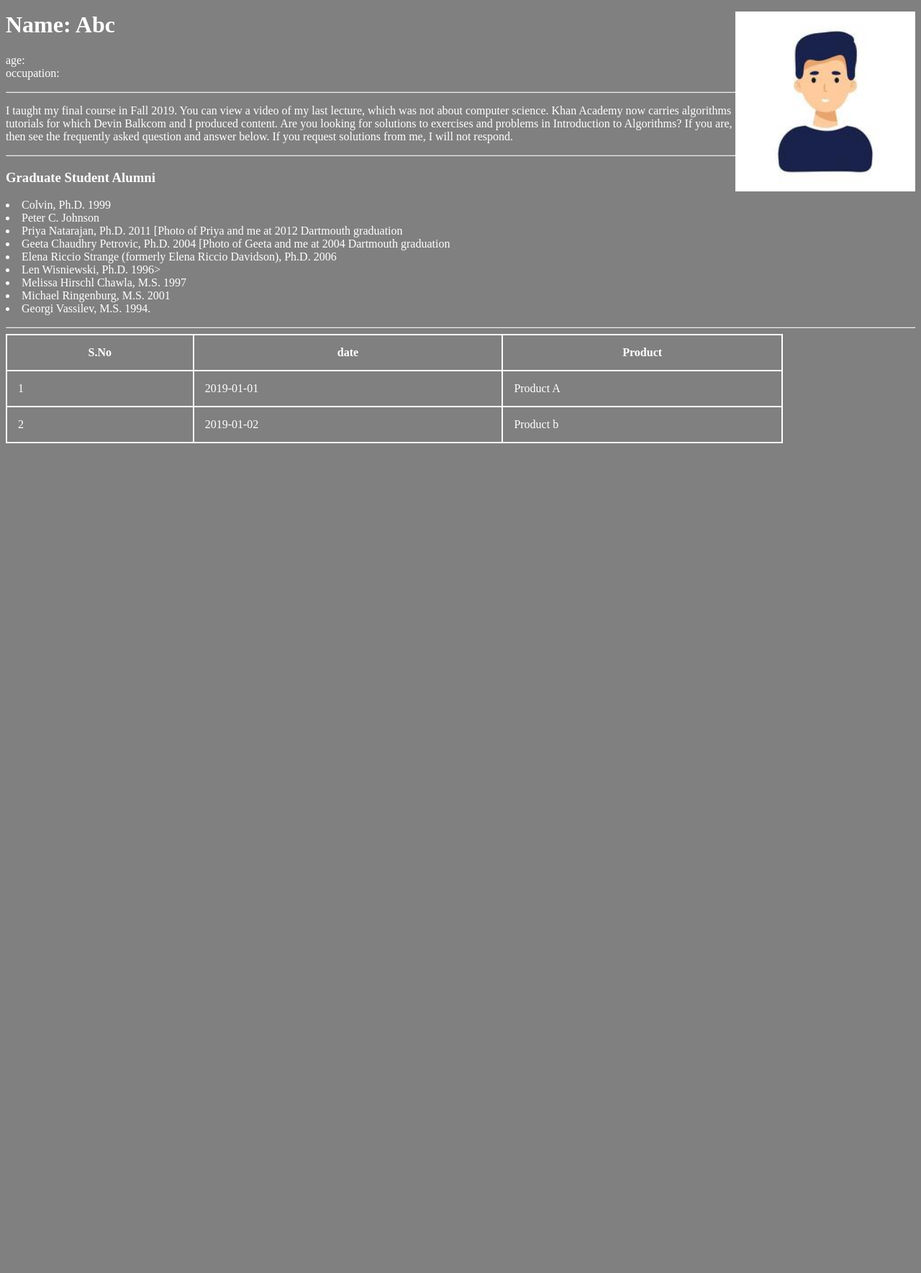
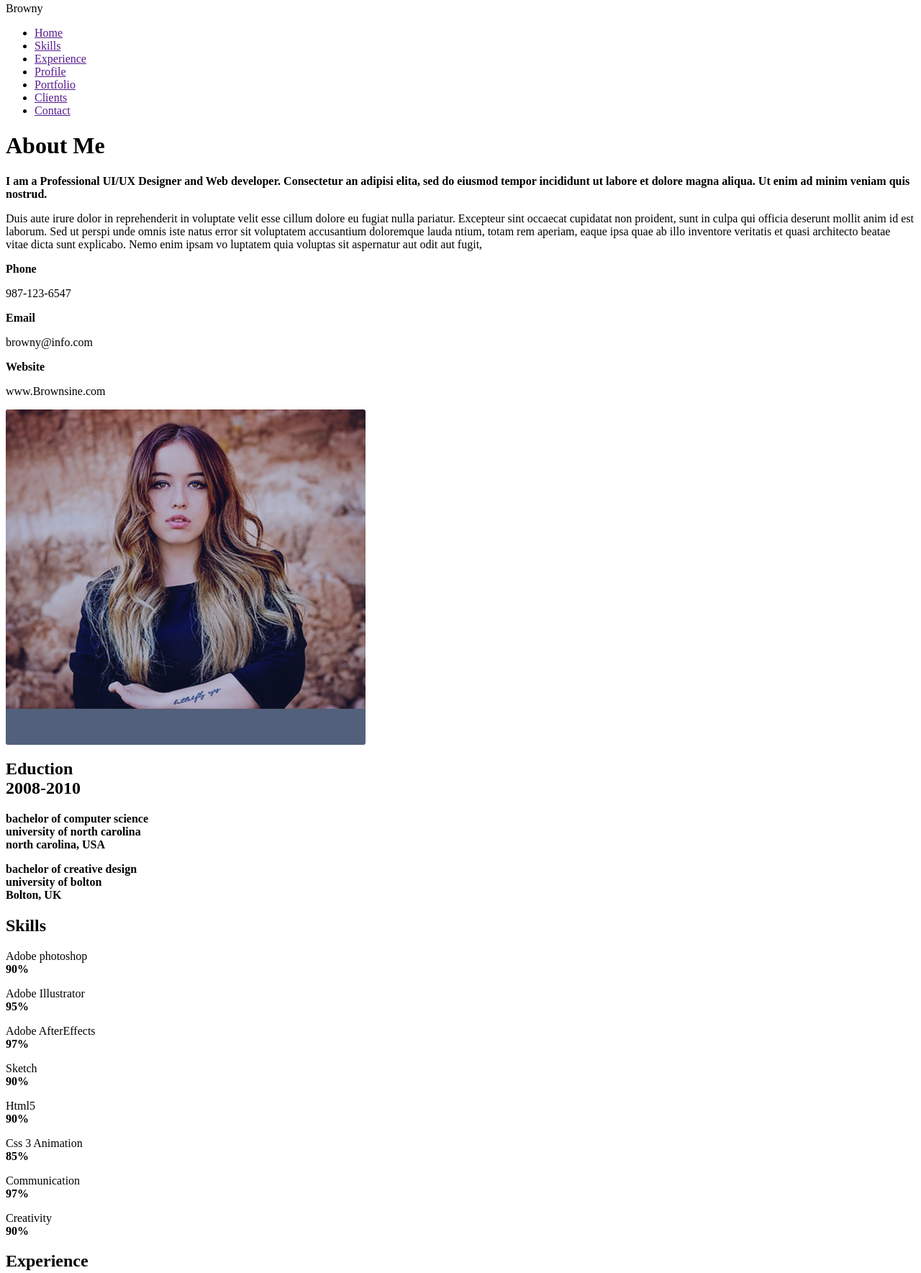
Before and after one commit to Hash-og/Whocreatives, a plain HTML site: page index.html in a window 1280 px wide. Shown: the part 5-1774 px from the top of the page at 72% size. Before the commit the page ends 800 px from the top, so only its background shows below. Drawn offline with Linux system fonts and the light colour scheme.

Commit message:
Add files via upload

```diff
--- a/index.html
+++ b/index.html
@@ -1,67 +1,110 @@
-<!DOCTYPE html>
-<html lang="en">
-        <head>
-            <meta charset="utf-8">
-            <meta http-equiv="X-UA-Compatible" content="IE=edge">
-            <title>home</title>
-            <meta name="description" content="">
-            <meta name="viewport" content="width=device-width, initial-scale=1">
+<html>
+    <head>
+        <title>Browny Html Template</title>
+    </head>
+        <div> <header="Header"
+            <h3>Browny</h3>
+            <ul>
+                <li><a href="">Home</a> </li>
+                <li><a href="">Skills</a> </li>
+                <li><a href="">Experience</a> </li>
+                <li><a href="">Profile</a></li>
+                <li><a href="">Portfolio</a></li>
+                <li><a href="">Clients</a></li>
+                <li><a href="">Contact</a></li>
+            </ul>
+        </div>
+        <div></div>
+        <div>
+           <body>
+            <h1>About Me</h1>
+            <p><strong>I am a Professional UI/UX Designer and Web developer. Consectetur an adipisi elita, sed do eiusmod tempor incididunt ut labore et dolore magna aliqua. Ut enim ad minim veniam quis nostrud.
+            </strong></p>
+            <p>Duis aute irure dolor in reprehenderit in voluptate velit esse cillum dolore eu fugiat nulla pariatur. Excepteur sint occaecat cupidatat non proident, sunt in culpa qui officia deserunt mollit anim id est laborum. Sed ut perspi unde omnis iste natus error sit voluptatem accusantium doloremque lauda ntium, totam rem aperiam, eaque ipsa quae ab illo inventore veritatis et quasi architecto beatae vitae dicta sunt explicabo. Nemo enim ipsam vo luptatem quia voluptas sit aspernatur aut odit aut fugit,</p>
+            <p><strong>Phone</strong></p>
+            <p>987-123-6547</p>
+            <p><strong>Email</strong></p>
+            <p>browny@info.com</p>
+            <p><strong>Website</strong></p>
+            <p>www.Brownsine.com</p>
+            <img src="profile_image.jpg" alt="profile_image">
+        </div>
+        <h2>Eduction <Br>2008-2010</Br></h2>
+        <p><strong>bachelor of computer science<br>
+            university of north carolina</br>
+            north carolina, USA</strong></p>
+            <p><strong>bachelor of creative design<br>
+                university of bolton</br>
+                Bolton, UK</strong></p>
+        <h2>Skills</h2>
+        <p>Adobe photoshop <br>
+        <strong>90%</strong></p>
+        <p>Adobe Illustrator <br>
+            <strong>95%</strong></p>
+        <p>Adobe AfterEffects <br>
+            <strong>97%</strong></p>
+        <p>Sketch <br>
+            <strong>90%</strong></p>
+        <p>Html5 <br>
+            <strong>90%</strong></p>
+        <p>Css 3 Animation <br>
+            <strong>85%</strong></p>
+        <p>Communication <br>
+            <strong>97%</strong></p>
+        <p>Creativity <br>
+            <strong>90%</strong></p>
 
-            <style>
-            table, th, td {
-                    border: 2px solid white;
-                    border-collapse: collapse;
-                }
-               th, td {
-                padding: 15px;
-               }
-
-                    </style>
-
-        <body style="color: white; background-color: gray;">
-                    <img src="rename x.jpg" alt="avatar" width="250" height="250" style="float: right;">
-            <h1> Name: Abc </h1>
-            <p>age: <br>
-                occupation: <br>
-            </p>
-        </table>
-            <hr>
-        <p>I taught my final course in Fall 2019. You can view a video of my last lecture, which was not about computer science.
-
-            Khan Academy now carries algorithms tutorials for which Devin Balkcom and I produced content.
-
-            Are you looking for solutions to exercises and problems in Introduction to Algorithms? If you are, then see the frequently asked question and answer below. If you request solutions from me, I will not respond.</p>
-        <hr>
-            <h3> Graduate Student Alumni </h3>
-                <p>
-                        <li>Colvin, Ph.D. 1999</li>
-                        <li>Peter C. Johnson</li>
-                        <li>Priya Natarajan, Ph.D. 2011 [Photo of Priya and me at 2012 Dartmouth graduation</li>
-                        <li>Geeta Chaudhry Petrovic, Ph.D. 2004 [Photo of Geeta and me at 2004 Dartmouth graduation</li>
-                        <li>Elena Riccio Strange (formerly Elena Riccio Davidson), Ph.D. 2006</li>
-                        <li>Len Wisniewski, Ph.D. 1996></li>
-                        <li>Melissa Hirschl Chawla, M.S. 1997</li>
-                        <li>Michael Ringenburg, M.S. 2001</li>
-                        <li>Georgi Vassilev, M.S. 1994.</li>
-
-                </p>
-            <hr>
-            <table style="width:1080px;">
-                <tr>
-                    <th>S.No</th>
-                    <th>date</th>
-                    <th>Product</th>
-                </tr>
-                <tr>
-                    <td>1</td>
-                    <td>2019-01-01</td>
-                    <td>Product A</td>
-                </tr>
-                <tr>
-                    <td>2</td>
-                    <td>2019-01-02</td>
-                    <td>Product b</td>
-                </tr>
-            </table>
-        </body>
-    </html>
+        <h2>Experience</h2>
+        <ul>
+            <li><h1>2018-Present</h1>
+            <p><strong>creative director <br>hoplony tech limited</br>newyork, USA</strong><br>Duis aute irure dolor in reprehenderit in vol patate velit esse cillum dolore eu fugiat nulla pari. Excepteur sint occana inna tecat cupidatat non proident </p></li>
+            <li><h1>2016 - 2018</h1>
+             <p><strong>associate design director<br>hoplony tech limited</br>newyork, USA</strong><br>Duis aute irure dolor in reprehenderit in vol patate velit esse cillum dolore eu fugiat nulla pari. Excepteur sint occana inna tecat cupidatat non proident </p></li>
+            <li><h1>2013 - 2016</h1>
+            <p><strong>Senior UX/UI desinger<br>hoplony tech limited</br>newyork, USA</strong><br>Duis aute irure dolor in reprehenderit in vol patate velit esse cillum dolore eu fugiat nulla pari. Excepteur sint occana inna tecat cupidatat non proident </p></li>
+        </ul>
+        </div>
+        <div>
+            <h2>Profile</h2>
+            <ul>
+                <li>Themeforest</li>
+                <li>Drible</li>
+                <li>Behance</li>
+                <li>Github</li>
+                <li>FlickR</li>
+                <li>SmungMung</li>
+                <li>SquareSpace</li>
+                <li>Bitbucket</li>
+            </ul>
+        </div>
+        <div>
+            <h2>Portfolio</h2>
+            <ul>
+                <li><img src="practice 1/p1.jpg" alt="img-1"><p>ui/ux design</p></li>
+                <li><img src="practice 1/p2.jpg" alt="img-2"><p>ui/ux design</p></li>
+                <li><img src="practice 1/p3.jpg" alt="img-3"><p>web design</p></li>
+                <li><img src="practice 1/p4.jpg" alt="img-4"><p>web design</p></li>
+                <li><img src="practice 1/p5.jpg" alt="img-5"><p>web development</p></li>
+            </ul>
+        </div>
+        <div><h2>Clients</h2></div>
+        <div><p>Prev<br>next</p></div>
+    </body>
+    <footer>
+        <div><h3>Contact me</h3>
+        <form>
+            <input type="text" name="name" placeholder="Name" fname="name"> <br>
+            <input type="email" name="email" placeholder="Email" fname="email"><br>
+            <input type="textarea"  name="message" placeholder="Message" fname="message"><br>
+            <button>submit</button>
+        </form>
+        </div>
+        <div>
+            <h3>Browny Star</h3> <p>Ui/Ux designer</p>
+            <h3>Phone</h3> <p>987-123-6547</p>
+            <h3>Email</h3> <p>browny@gmail.com</p>
+            <h3>Website</h3> <p>www.Brownie.com</p>
+        </div>
+        <p>© copyright yourname. design and developed by </p>
+    </footer>
+</html>
```
Also changed, not shown: p1.jpg (added), p2.jpg (added), p3.jpg (added), p4.jpg (added), p5.jpg (added), profile_image.jpg (added).
